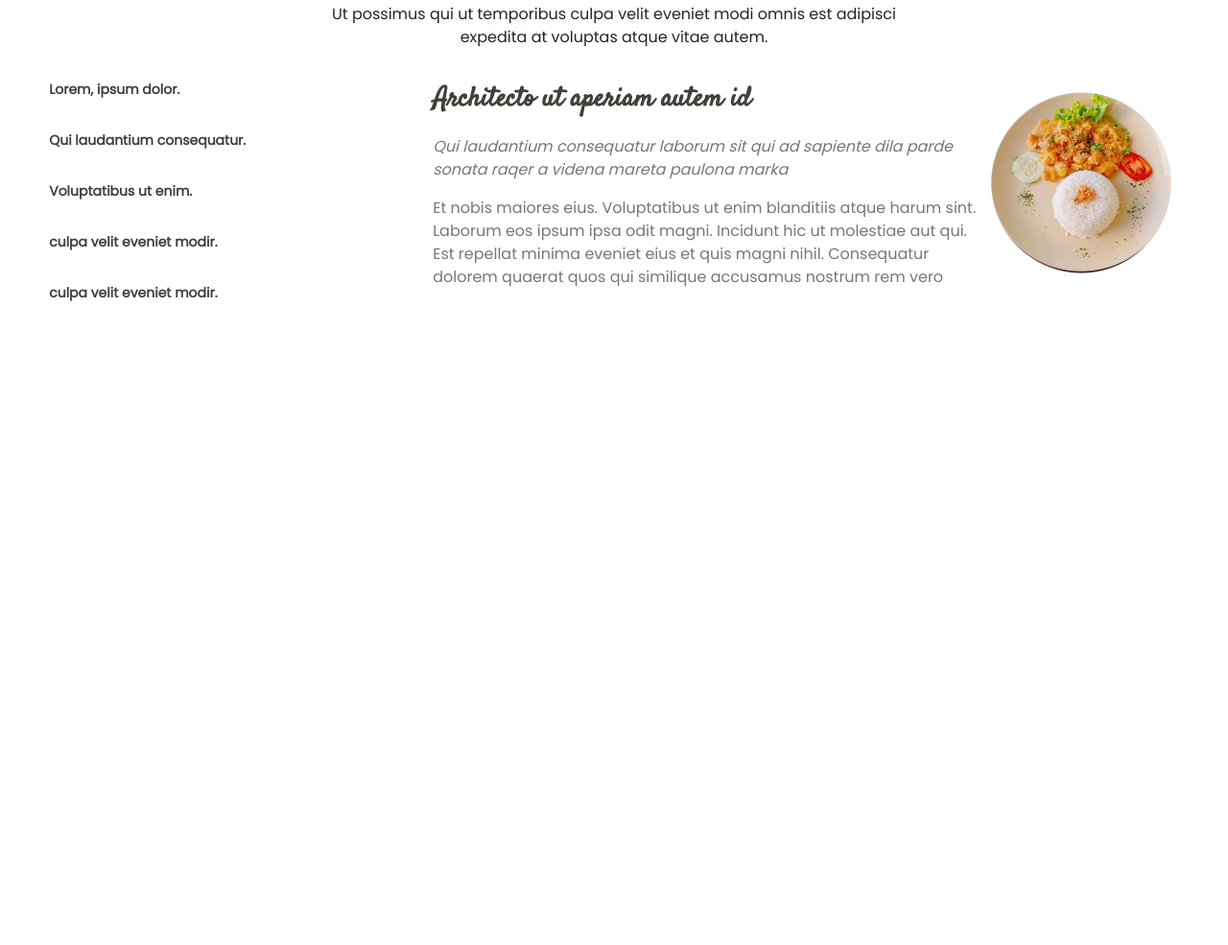
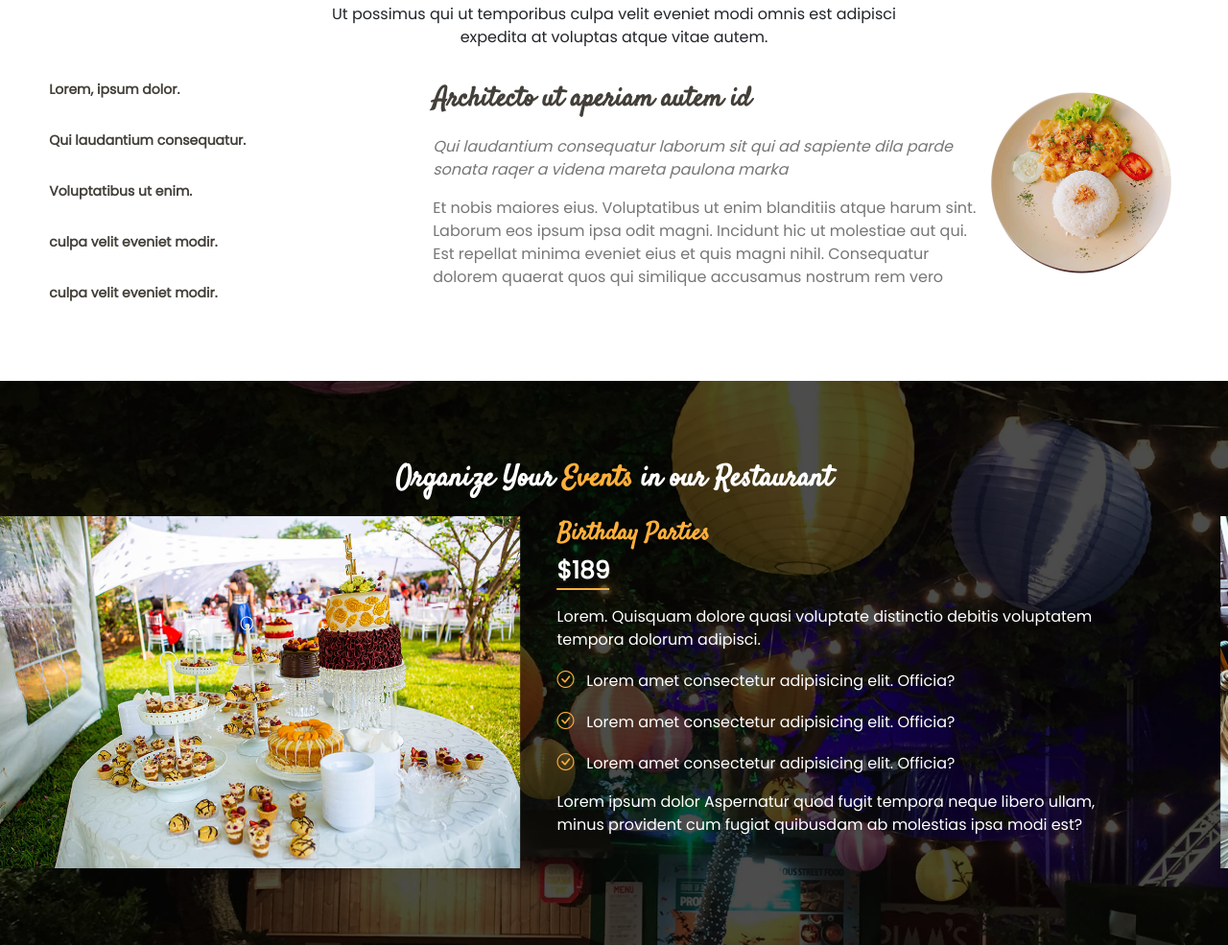
Before and after one commit to imanee11/Imane-El-Ouannane---Final-Project, a website: page index.html in a window 1280 px wide. Shown: the part 2928-3913 px from the top of the page at 96% size. Before the commit the page ends 3325 px from the top, so only its background shows below. Drawn offline with nearby package versions, Linux system fonts and the light colour scheme.

Commit message:
added section 6 Events and style

```diff
--- a/index.html
+++ b/index.html
@@ -438,6 +438,66 @@
 
 
 
+    <!-- section 6 start -->
+    <section class="section6" id="events">
+        <div id="carouselExampleSlidesOnly" class="carousel slide" data-bs-ride="carousel">
+            <p class="section6-p1">Organize Your <span>Events</span> in our Restaurant</p>
+            <div class="carousel-inner">
+              <div class="carousel-item active">
+                <div class="d-flex carousel2">
+                    <div class="carousel-left-part">
+                        <img src="./public/images/event-birthday.jpg" alt="" width="550px">
+                    </div>
+                    <div class="carousel-right-part">
+                        <p class="carousel-right-part-p1">Birthday Parties</p>
+                        <p class="carousel-right-part-p2">$189</p>
+                        <p class="carousel-right-part-p3">Lorem. Quisquam dolore quasi voluptate distinctio debitis voluptatem tempora dolorum adipisci.</p>
+                        <p><i class="bi bi-check-circle"></i>Lorem amet consectetur adipisicing elit. Officia?</p>
+                        <p><i class="bi bi-check-circle"></i>Lorem amet consectetur adipisicing elit. Officia?</p>
+                        <p><i class="bi bi-check-circle"></i>Lorem amet consectetur adipisicing elit. Officia?</p>
+                        <p class="carousel-right-part-p3">Lorem ipsum dolor Aspernatur quod fugit tempora neque libero ullam, minus provident cum fugiat quibusdam ab molestias ipsa modi est?</p>
+                    </div>
+                </div>
+              </div>
+              <div class="carousel-item">
+                <div class="d-flex carousel2">
+                    <div class="carousel-left-part">
+                        <img src="./public/images/event-private.jpg" alt="" width="550px">
+                    </div>
+                    <div class="carousel-right-part">
+                        <p class="carousel-right-part-p1">Private Parties</p>
+                        <p class="carousel-right-part-p2">$290</p>
+                        <p class="carousel-right-part-p3">Lorem. Quisquam dolore quasi voluptate distinctio debitis voluptatem tempora dolorum adipisci.</p>
+                        <p><i class="bi bi-check-circle"></i>Lorem amet consectetur adipisicing elit. Officia?</p>
+                        <p><i class="bi bi-check-circle"></i>Lorem amet consectetur adipisicing elit. Officia?</p>
+                        <p><i class="bi bi-check-circle"></i>Lorem amet consectetur adipisicing elit. Officia?</p>
+                        <p class="carousel-right-part-p3">Lorem ipsum dolor Aspernatur quod fugit tempora neque libero ullam, minus provident cum fugiat quibusdam ab molestias ipsa modi est?</p>
+                    </div>
+                </div>
+            </div>
+              <div class="carousel-item">
+                <div class="d-flex carousel2">
+                    <div class="carousel-left-part">
+                        <img src="./public/images/event-custom.jpg" alt="" width="550px">
+                    </div>
+                    <div class="carousel-right-part">
+                        <p class="carousel-right-part-p1">Custom Parties</p>
+                        <p class="carousel-right-part-p2">$99</p>
+                        <p class="carousel-right-part-p3">Lorem. Quisquam dolore quasi voluptate distinctio debitis voluptatem tempora dolorum adipisci.</p>
+                        <p><i class="bi bi-check-circle"></i>Lorem amet consectetur adipisicing elit. Officia?</p>
+                        <p><i class="bi bi-check-circle"></i>Lorem amet consectetur adipisicing elit. Officia?</p>
+                        <p><i class="bi bi-check-circle"></i>Lorem amet consectetur adipisicing elit. Officia?</p>
+                        <p class="carousel-right-part-p3">Lorem ipsum dolor Aspernatur quod fugit tempora neque libero ullam, minus provident cum fugiat quibusdam ab molestias ipsa modi est?</p>
+                    </div>
+                </div>
+            </div>
+            </div>
+          </div>
+    </section>
+    <!-- section 6 end -->
+
+
+
 
 
 
--- a/src/sass/modules/home/_section6.sass
+++ b/src/sass/modules/home/_section6.sass
@@ -0,0 +1,49 @@
+.section6
+    padding-top: 10vh
+    padding-bottom: 10vh
+    background: url(../images/events-bg.jpg) center center/cover fixed no-repeat
+    position: relative
+    &::before
+        content: ""
+        position: absolute
+        width: 100%
+        height: 100%
+        top: 0
+        left: 0
+        background: rgba(0,0 ,0 ,0.7)
+
+    // filter: brightness(.6)
+.section6-p1
+    font-family: myFirstFont
+    font-size: 30px
+    font-weight: bold
+    color: #fff
+    text-align: center
+
+    span
+        font-family: myFirstFont
+        color: #ffb03b
+
+.carousel2
+    gap: 3vw
+    padding: 0 5vw
+
+.carousel-right-part
+    color: #fff
+    i
+      color: #ffb03b
+      padding-right: 1vw
+      font-size: 18px
+
+.carousel-right-part-p1
+    color: #ffb03b
+    font-family: myFirstFont
+    font-size: 25px
+    font-weight: bold
+    margin: 0
+
+.carousel-right-part-p2
+    font-weight: bold
+    font-size: 25px
+    border-bottom: 2px solid #ffb03b
+    display: inline-block
```
Also changed, not shown: public/css/app.css, 1 other file.
